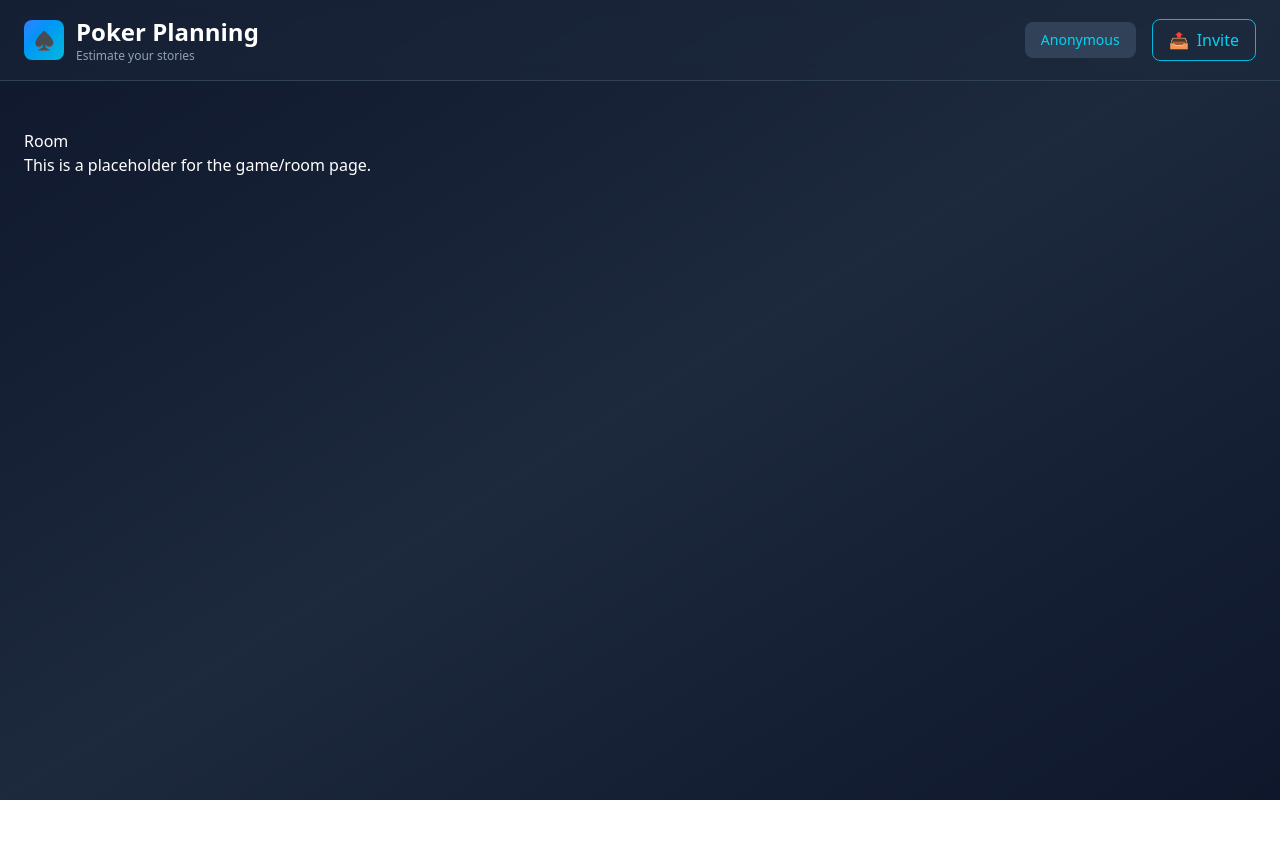
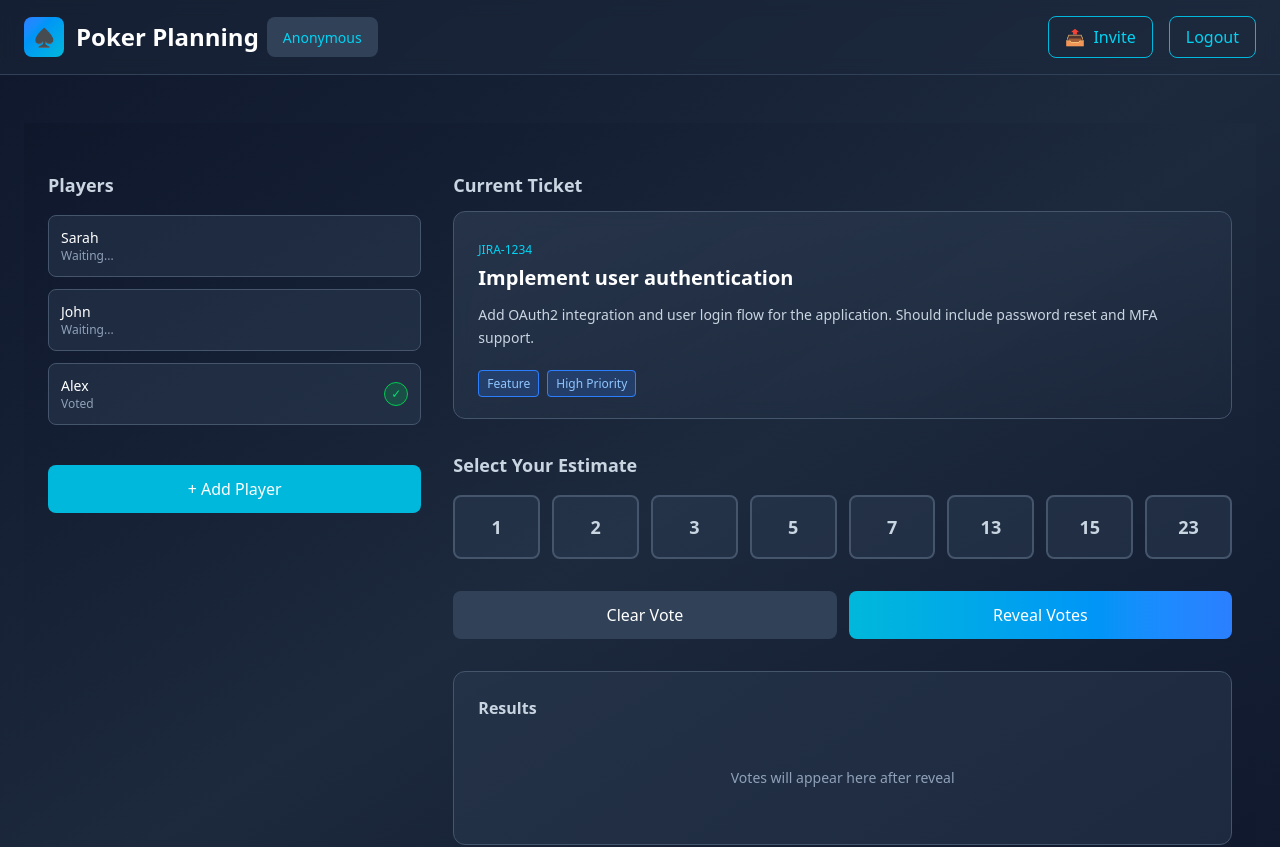
Before and after one commit to vukoviciv/jira-poker, a Vue app in the folder client/: page /room in a window 1280 px wide. Shown: the top 847 px of the page. Before the commit the page ends 800 px from the top, so only its background shows below. Built offline with nearby package versions, Linux system fonts and the light colour scheme; no server answers.

Commit message:
Move room components in room. more cleanup

```diff
--- a/client/src/App.vue
+++ b/client/src/App.vue
@@ -6,7 +6,7 @@
 
 <script setup>
 import { io } from 'socket.io-client';
-import { computed, ref } from 'vue';
+import { ref } from 'vue';
 import MainLayout from './components/common/MainLayout.vue';
 
 const apiUrl = import.meta.env.VITE_API_URL;
--- a/client/src/components/MainHeader.vue
+++ b/client/src/components/MainHeader.vue
@@ -5,19 +5,19 @@
         <div class="w-10 h-10 bg-gradient-to-br from-blue-500 to-cyan-500 rounded-lg flex items-center justify-center">
           <span class="text-lg">♠️</span>
         </div>
-        <div>
+        <div class="flex items-center">
           <h1 class="text-2xl font-bold">Poker Planning</h1>
-          <p class="text-xs text-slate-400">Estimate your stories</p>
+          <div class="gap-2 ml-2 px-4 py-2 bg-slate-700 rounded-lg text-cyan-400">
+            <span class="text-sm">{{ displayName }}</span>
+          </div>
         </div>
       </div>
-
       <div class="flex items-center gap-4">
-        <div class="flex items-center gap-2 px-4 py-2 bg-slate-700 rounded-lg text-cyan-400">
-          <span class="text-sm">{{ displayName }}</span>
-        </div>
         <button class="flex items-center gap-2 px-4 py-2 border border-cyan-500 text-cyan-400 rounded-lg hover:bg-cyan-500/10 transition">
-          <span>📤</span>
-          Invite
+          <span>📤</span>Invite
+        </button>
+        <button class="flex items-center gap-2 px-4 py-2 border border-cyan-500 text-cyan-400 rounded-lg hover:bg-cyan-500/10 transition">
+          Logout
         </button>
       </div>
     </div>
--- a/client/src/components/PlayersList.vue
+++ b/client/src/components/PlayersList.vue
@@ -6,8 +6,7 @@
         <div
           v-for="player in players"
           :key="player.id"
-          class="flex items-center gap-3 p-3 bg-slate-700/40 hover:bg-slate-700/60 rounded-lg transition border border-slate-600"
-        >
+          class="flex items-center gap-3 p-3 bg-slate-700/40 hover:bg-slate-700/60 rounded-lg transition border border-slate-600">
           <div class="flex-1">
             <p class="font-medium text-sm">{{ player.name }}</p>
             <p class="text-xs text-slate-400">
--- a/client/src/components/TicketDisplay.vue
+++ b/client/src/components/TicketDisplay.vue
@@ -5,18 +5,34 @@
     <div class="space-y-3">
       <div class="flex items-start gap-3">
         <div>
-          <a href="google.com" class="text-xs text-cyan-400">JIRA-1234</a>
-          <h3 class="text-xl font-bold mt-1">Implement user authentication</h3>
+          <a href="google.com" class="text-xs text-cyan-400">{{ ticketData.id}}</a>
+          <h3 class="text-xl font-bold mt-1">{{ ticketData.title }}</h3>
         </div>
       </div>
       <p class="text-slate-300 text-sm leading-relaxed">
-        Add OAuth2 integration and user login flow for the application. Should include password reset and MFA support.
+        {{ ticketData.description }}
       </p>
       <div class="flex gap-2 pt-2">
-        <span class="px-2 py-1 bg-blue-500/20 border border-blue-500 text-blue-300 text-xs rounded">Feature</span>
-        <span class="px-2 py-1 bg-purple-500/20 border border-purple-500 text-purple-300 text-xs rounded">High Priority</span>
+        <div v-for="tag in ticketData.tags">
+          <span class="px-2 py-1 bg-blue-500/20 border border-blue-500 text-blue-300 text-xs rounded">{{ tag }}</span>
+        </div>
       </div>
     </div>
   </div>
 </div>
 </template>
+
+<script setup>
+defineProps({
+  ticket: { type: Object, default: () => ticketData }
+});
+</script>
+
+<script>
+const ticketData = {
+  id: 'JIRA-1234',
+  title: 'Implement user authentication',
+  description: 'Add OAuth2 integration and user login flow for the application. Should include password reset and MFA support.',
+  tags: ['Feature', 'High Priority']
+};
+</script>
--- a/client/src/pages/room-page.vue
+++ b/client/src/pages/room-page.vue
@@ -1,10 +1,10 @@
 <template>
   <div class="room-page">
-    <h1>Room</h1>
-    <p>This is a placeholder for the game/room page.</p>
+    <main-desk />
   </div>
 </template>
 
 <script setup>
+import MainDesk from '../components/MainDesk.vue';
 // Add room-specific logic here
 </script>
--- a/client/src/pages/welcome-page.vue
+++ b/client/src/pages/welcome-page.vue
@@ -18,9 +18,7 @@
 </template>
 
 <script setup>
-import { testApi } from '../api/test';
-import { io } from 'socket.io-client';
-import { computed, ref, watch } from 'vue';
+import { ref } from 'vue';
 
 const displayName = ref(localStorage.getItem('displayName') || null);
 const editName = ref(displayName.value);
```
